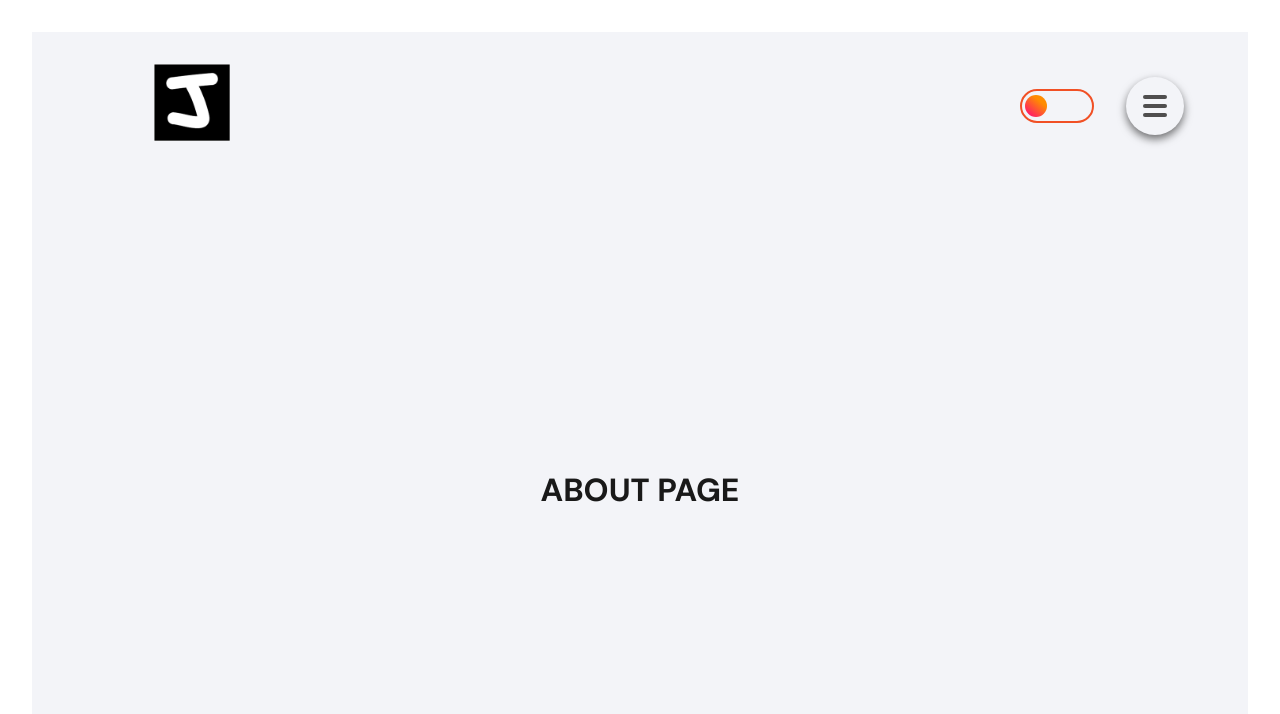
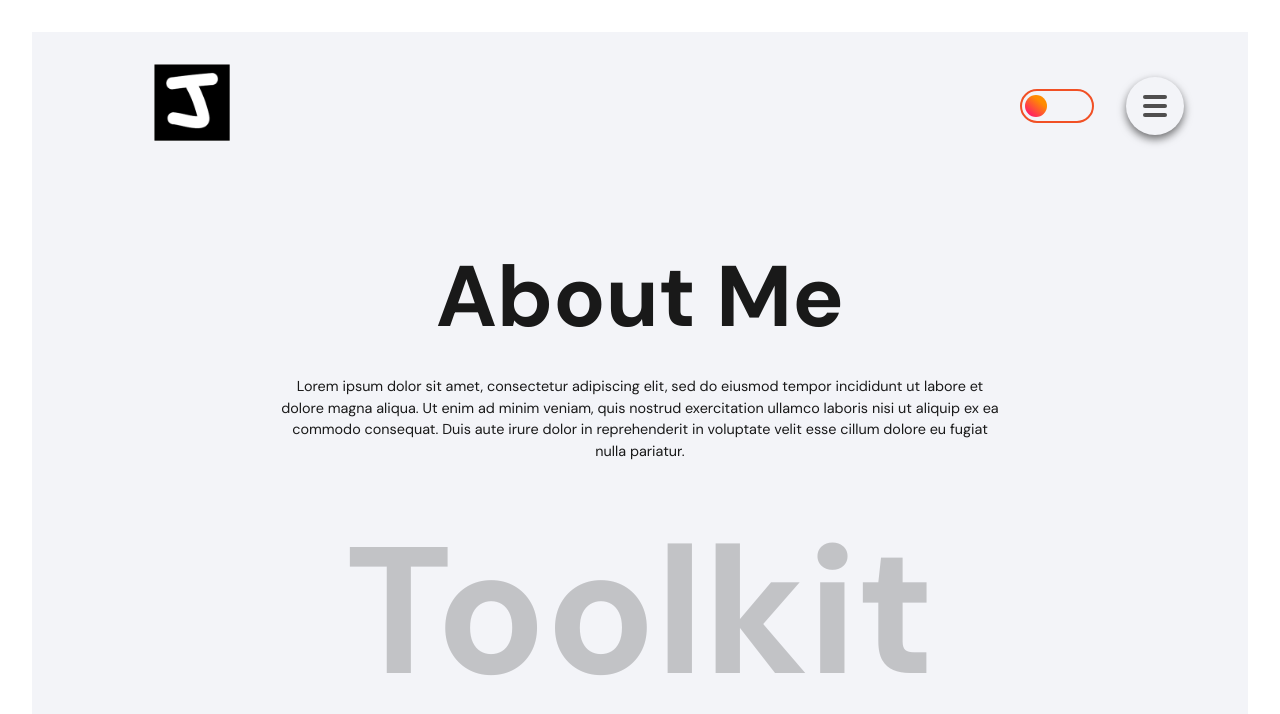
Before and after one commit to justindjsuh/personal-portfolio, a React (Vite) app: page /about in a window 1280 px wide. Shown: the top 714 px of the page. Built offline with nearby package versions, Linux system fonts and the light colour scheme.

Commit message:
base jsx setup for about page

```diff
--- /dev/null
+++ b/src/pages/About.css
@@ -0,0 +1,19 @@
+.about-container {
+  width: 60%;
+}
+
+.about-content h1 {
+  font-size: 86px;
+  margin: 0;
+}
+
+.toolkit-container p {
+  font-size: 180px;
+  margin: 0;
+  font-weight: 600;
+  color: rgba(0, 0, 0, 0.2);
+}
+
+.toolkit {
+  background-color: var(--bg-primary);
+}
--- a/src/pages/About.jsx
+++ b/src/pages/About.jsx
@@ -1,4 +1,5 @@
 import { useEffect } from "react";
+import "./About.css";
 
 const About = () => {
   useEffect(() => {
@@ -7,7 +8,30 @@ const About = () => {
       page.classList.remove("animate_content");
     }, 2000);
   });
-  return <h1>ABOUT PAGE</h1>;
+  return (
+    <div className="about-container">
+      <div className="about-content">
+        <h1>About Me</h1>
+        <p>
+          Lorem ipsum dolor sit amet, consectetur adipiscing elit, sed do
+          eiusmod tempor incididunt ut labore et dolore magna aliqua. Ut enim ad
+          minim veniam, quis nostrud exercitation ullamco laboris nisi ut
+          aliquip ex ea commodo consequat. Duis aute irure dolor in
+          reprehenderit in voluptate velit esse cillum dolore eu fugiat nulla
+          pariatur.
+        </p>
+      </div>
+      <div className="toolkit-container">
+        <p>Toolkit</p>
+        <div className="toolkit">
+          <div className="tool-section frontend"></div>
+          <div className="tool-section backend"></div>
+          <div className="tool-section tools"></div>
+          <div className="tool-section learning"></div>
+        </div>
+      </div>
+    </div>
+  );
 };
 
 export default About;
```
